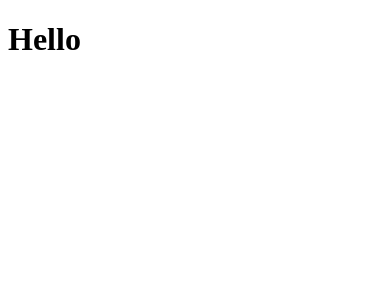
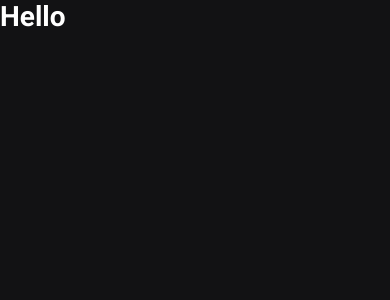
Before and after one commit to mfortunat0/ignews-ignite, a Next.js app: page / in a window 390 px wide. Shown: the top 300 px of the page. Built offline with nearby package versions, Linux system fonts and the light colour scheme.

Commit message:
estilos globais do app

```diff
--- a/src/pages/_app.tsx
+++ b/src/pages/_app.tsx
@@ -1,4 +1,5 @@
 import { AppProps } from "next/app";
+import "../styles/global.scss";
 
 function MyApp({ Component, pageProps }: AppProps) {
   return <Component {...pageProps} />;
--- /dev/null
+++ b/src/styles/global.scss
@@ -0,0 +1,48 @@
+* {
+  margin: 0;
+  padding: 0;
+  box-sizing: border-box;
+}
+
+@media (max-width: 1080px) {
+  html {
+    font-size: 93.75%;
+  }
+}
+
+@media (max-width: 720px) {
+  html {
+    font-size: 87.5%;
+  }
+}
+
+:root {
+  --white: #ffffff;
+  --gray-100: #e1e1e6;
+  --gray-300: #a8a8b3;
+  --gray-900: #121214;
+  --cyan-500: #61dafb;
+  --yellow-500: #eba417;
+}
+
+body {
+  background-color: var(--gray-900);
+  color: var(--white);
+}
+
+body,
+input,
+textarea,
+select,
+button {
+  font: 400 1rem "Roboto", sans-serif;
+}
+
+button {
+  cursor: pointer;
+}
+
+a {
+  color: inherit;
+  text-decoration: none;
+}
```
Also changed, not shown: src/styles/home.module.scss (deleted).
